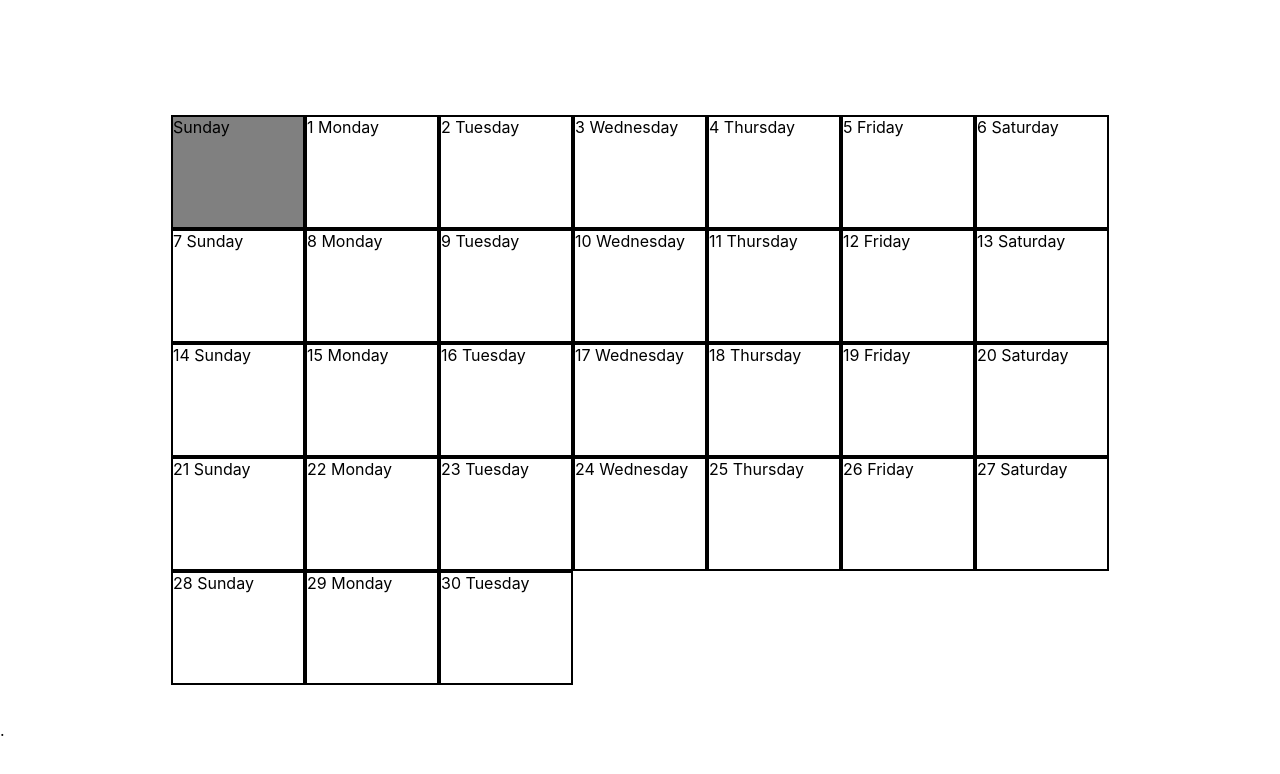
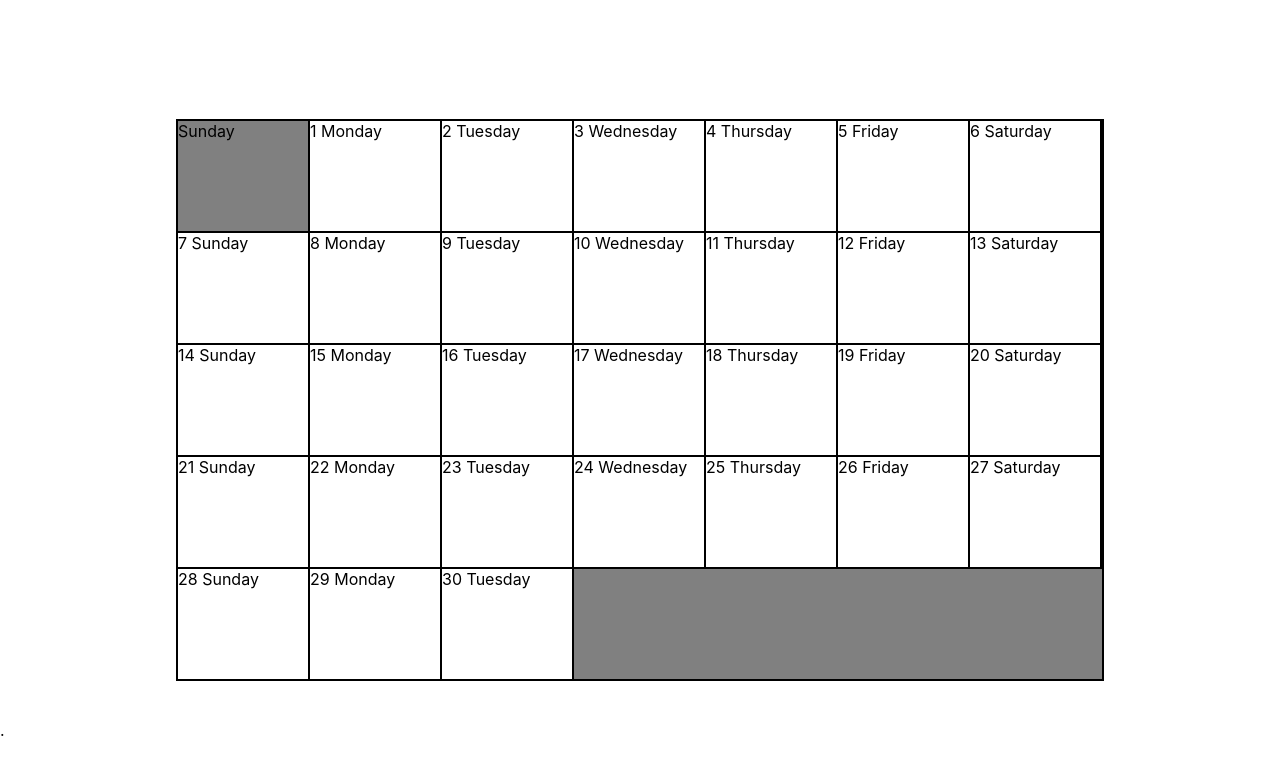
Before and after one commit to jwmorrow1s/test-calendar, a React (Create React App) app: page / in a window 1280 px wide. Shown: the top 774 px of the page. Built offline with nearby package versions, Linux system fonts and the light colour scheme.

Commit message:
changed background of month on calendar and changed how the lines were rendering between days

```diff
--- a/src/components/day/Day.js
+++ b/src/components/day/Day.js
@@ -17,9 +17,6 @@ class Day extends React.Component {
         const isDaySelected = date === currentlySelected;
 
         return {
-            height: "110px",
-            width: "130px",
-            border: "2px solid black",
             backgroundColor: date > 0
                 ? isDaySelected
                     ? "blue"
@@ -45,9 +42,9 @@ class Day extends React.Component {
         const dayName = getNameOfDay(year, month, date);
 
         return (
-            <div style={this.getComponentStyle()}
+            <div id="Day" style={this.getComponentStyle()}
             onClick={this.handleClick}>
-            { (date > 0 ? date : "") + " " + dayName}
+            {(date > 0 ? date : "") + " " + dayName}
             </div>
         );
     }
--- a/src/components/week/Week.js
+++ b/src/components/week/Week.js
@@ -51,7 +51,7 @@ class Week extends React.Component {
     render(){
 
         return (
-            <div style={this.style}>
+            <div id="Week" style={this.style}>
             {this.renderDays()}
             </div>
         );
--- a/src/index.css
+++ b/src/index.css
@@ -39,4 +39,25 @@ code {
 
 #Month{
   flex-grow: 1;
+  background-color: gray;
 }
+
+#Week{
+  border: 2px solid black;
+  border-top: none;
+}
+
+#Week:first-child{
+  border-top: 2px solid black;
+}
+
+#Week:last-child{
+
+}
+
+#Day{
+  height: 110px;
+  width: 130px;
+  border-right: 2px solid black;
+  /* border: 2px solid black; */
+}
```
